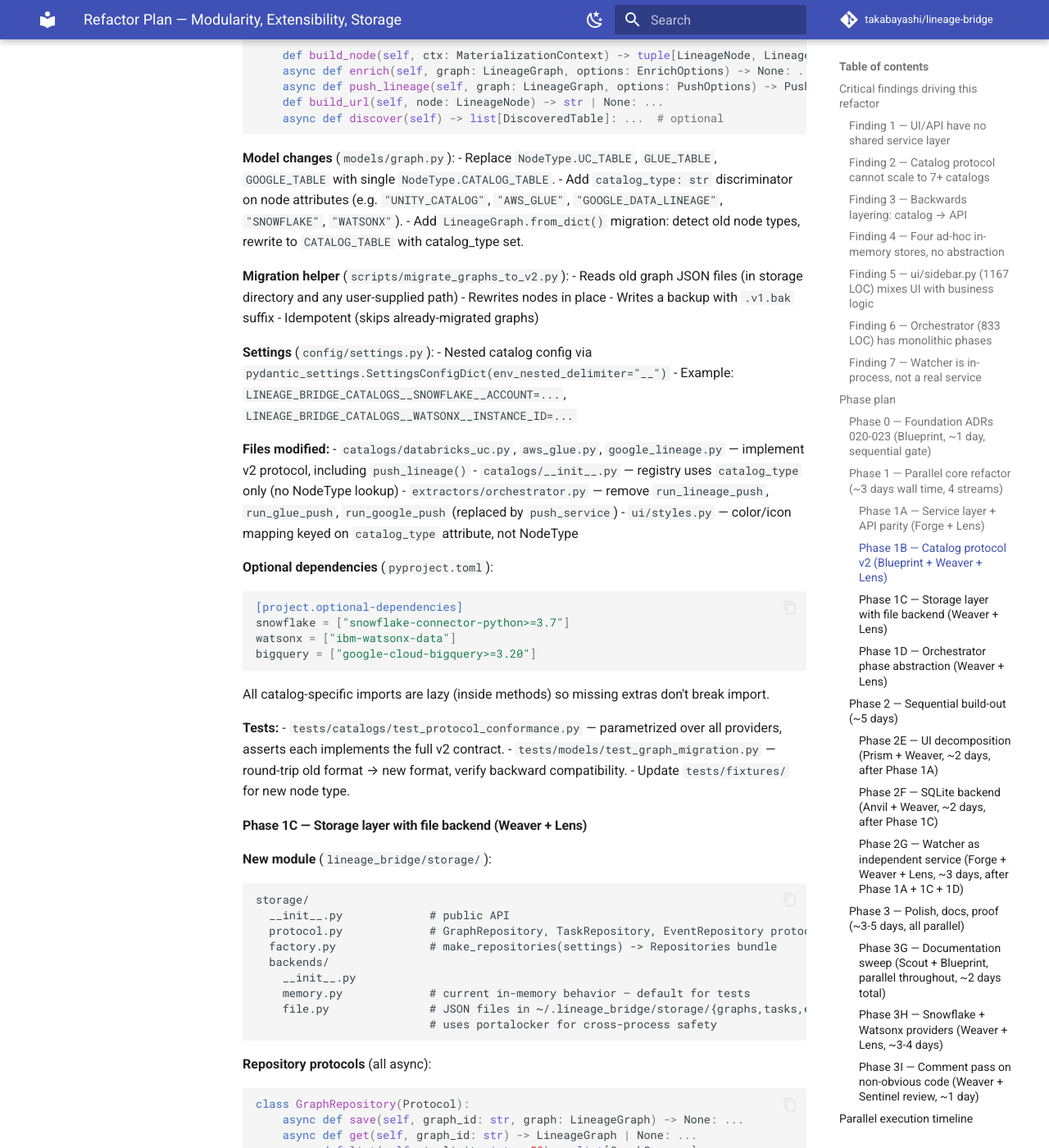
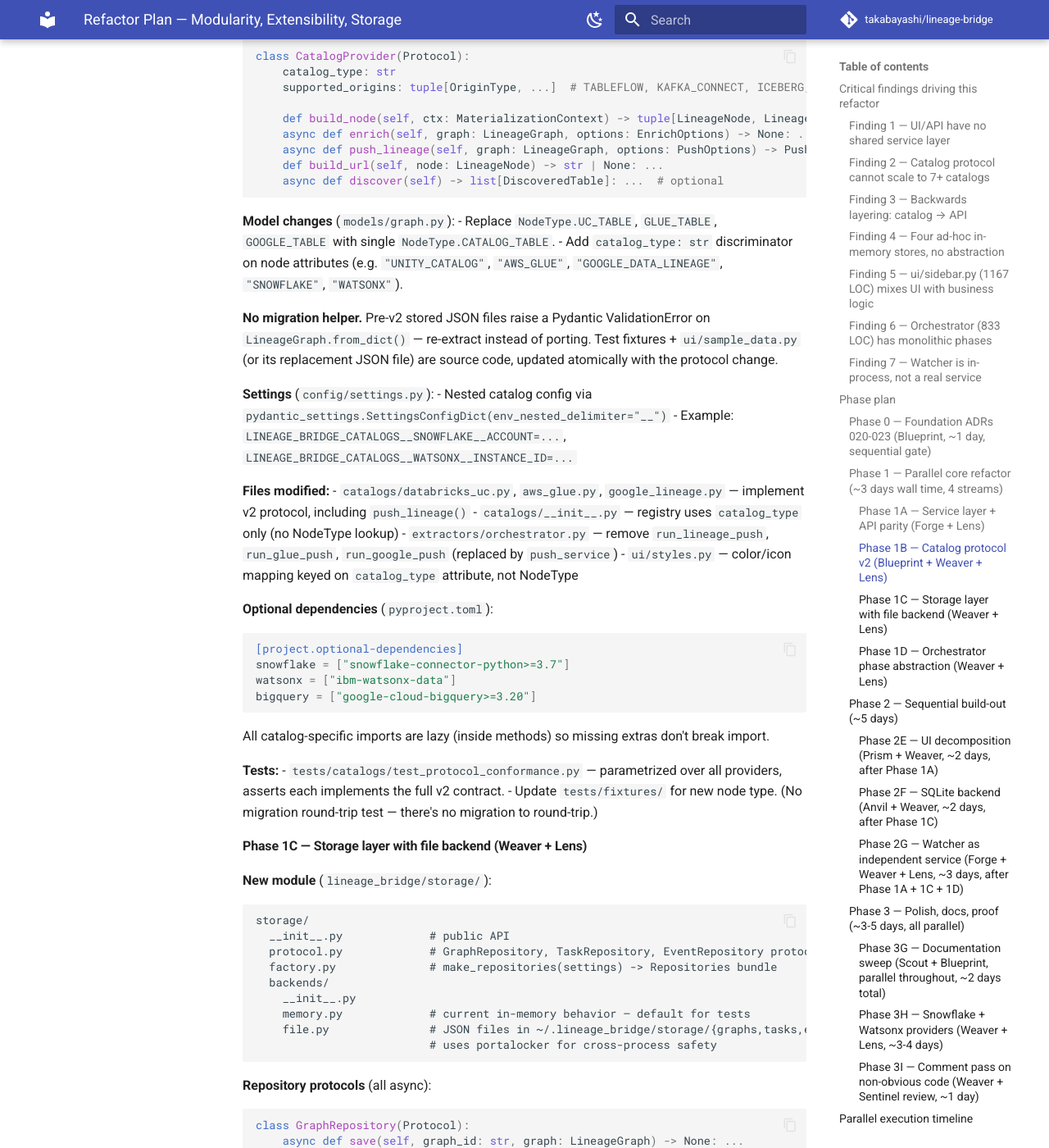
Before and after one commit to takabayashi/lineage-bridge, an MkDocs documentation site: the page built from docs/plan-refactor.md, in a window 1280 px wide and 1400 px high, scrolled down 4086 px. Shown: the whole window at 82% size. Built offline with MkDocs 1.6.1 and Material for MkDocs 9.7.7, drawn with Linux system fonts in a browser that asks for light colours; comment, search, counter and statistics services are not loaded; the version menu is left out; some of the changed text lies outside the part shown.

Commit message:
docs: drop migration helper from Phase 1B / ADR-021
LineageBridge has no production users, no stored-graph compatibility
surface to defend, and no promised stable JSON interchange format. The
~150 LOC migration helper (scripts/migrate_graphs_to_v2.py + LineageGraph
from_dict shim + storage/migrations/002_v1_to_v2_node_types.sql) was
defending data that doesn't exist.

Phase 1B is now a clean break: pre-v2 NodeType values (UC_TABLE,
GLUE_TABLE, GOOGLE_TABLE) are deleted. Loading a pre-v2 JSON file raises
a standard Pydantic enum-mismatch ValidationError. Test fixtures and
sample data get updated atomically with the protocol change since they
live in source.

If a real user with stored data ever appears, a one-shot rewriter is a
small follow-up PR.

Updated:
- docs/decisions.md ADR-021 — decision sentence + tradeoff + alternatives
  + files list (no scripts/migrate_graphs_to_v2.py)
- docs/plan-refactor.md — decisions baked in #1, Phase 0 ADR summary,
  Phase 1B Model changes + Migration helper sections + Tests, Phase 2F
  storage migration list, ASCII timeline label

Co-Authored-By: Claude Opus 4.7 <noreply@anthropic.com>

```diff
--- a/docs/plan-refactor.md
+++ b/docs/plan-refactor.md
@@ -13,7 +13,7 @@
 - No commit without Sentinel review.
 
 **Decisions baked in (from planning conversation, 2026-05-01):**
-1. Catalog protocol v2 is a **breaking change** with a one-shot migration helper for stored graphs.
+1. Catalog protocol v2 is a **clean breaking change** — no migration helper. Pre-v2 NodeType values are deleted; old JSON files raise a Pydantic ValidationError on load. Re-extract, don't port. (Revised 2026-05-01: original plan called for a `scripts/migrate_graphs_to_v2.py` rewriter; dropped after confirming no production users + no stable-interchange promise.)
 2. First production storage tier is **SQLite** (file backend default, sqlite for single-node prod). Postgres/S3 deferred.
 3. New catalogs to land after refactor: **Snowflake** (via Kafka Connect Sink) and **IBM Watsonx.data** (Iceberg origin).
 4. **Watcher becomes the third independent service** (alongside API and UI). Runs as its own process; UI and API both consume its state via the storage layer + a watcher control router. No more in-process thread inside Streamlit.
@@ -68,7 +68,7 @@ The watcher should be the **third peer service** alongside the API and UI: its o
 Write four ADRs to `docs/decisions.md` that freeze the contracts everyone else builds against. (Numbers shifted from the original 017–020 because ADRs 017–019 were taken on 2026-05-01 by the demo-credentials/upstream-chain/catalog-registration work.)
 
 - **ADR-020: Service layer between API/UI and orchestrator.** Defines `ExtractionRequest`, `EnrichmentRequest`, `PushRequest` Pydantic v2 models and the `services/extraction_service.py` API surface.
-- **ADR-021: Catalog protocol v2 (breaking).** New protocol methods, `MaterializationContext` discriminated union, collapsing per-catalog NodeTypes into `NodeType.CATALOG_TABLE` with a `catalog_type` attribute. Includes the migration helper for stored graphs. Supersedes ADR-006.
+- **ADR-021: Catalog protocol v2 (breaking, no migration).** New protocol methods, `MaterializationContext` discriminated union, collapsing per-catalog NodeTypes into `NodeType.CATALOG_TABLE` with a `catalog_type` attribute. No compat shim — old JSON fails Pydantic validation, re-extract. Supersedes ADR-006.
 - **ADR-022: Pluggable storage layer.** `Repository` protocol per entity, backends `memory`/`file`/`sqlite`, env-var-driven selection. Adds `WatcherRepository` to the protocol set (events, extraction history, control state).
 - **ADR-023: Watcher as independent service.** Watcher becomes its own deployable process (no longer a thread inside Streamlit). State persisted via `WatcherRepository`. New `services/watcher_service.py` exposes the engine as a library; CLI/daemon wrapper runs it long-lived; new `api/routers/watcher.py` exposes start/stop/status endpoints. UI becomes stateless about the watcher — it polls the API like any other client. Supersedes the in-process threading model from ADR-014.
 
@@ -121,13 +121,8 @@ class CatalogProvider(Protocol):
 **Model changes** (`models/graph.py`):
 - Replace `NodeType.UC_TABLE`, `GLUE_TABLE`, `GOOGLE_TABLE` with single `NodeType.CATALOG_TABLE`.
 - Add `catalog_type: str` discriminator on node attributes (e.g. `"UNITY_CATALOG"`, `"AWS_GLUE"`, `"GOOGLE_DATA_LINEAGE"`, `"SNOWFLAKE"`, `"WATSONX"`).
-- Add `LineageGraph.from_dict()` migration: detect old node types, rewrite to `CATALOG_TABLE` with catalog_type set.
 
-**Migration helper** (`scripts/migrate_graphs_to_v2.py`):
-- Reads old graph JSON files (in storage directory and any user-supplied path)
-- Rewrites nodes in place
-- Writes a backup with `.v1.bak` suffix
-- Idempotent (skips already-migrated graphs)
+**No migration helper.** Pre-v2 stored JSON files raise a Pydantic ValidationError on `LineageGraph.from_dict()` — re-extract instead of porting. Test fixtures + `ui/sample_data.py` (or its replacement JSON file) are source code, updated atomically with the protocol change.
 
 **Settings** (`config/settings.py`):
 - Nested catalog config via `pydantic_settings.SettingsConfigDict(env_nested_delimiter="__")`
@@ -150,8 +145,7 @@ All catalog-specific imports are lazy (inside methods) so missing extras don't b
 
 **Tests:**
 - `tests/catalogs/test_protocol_conformance.py` — parametrized over all providers, asserts each implements the full v2 contract.
-- `tests/models/test_graph_migration.py` — round-trip old format → new format, verify backward compatibility.
-- Update `tests/fixtures/` for new node type.
+- Update `tests/fixtures/` for new node type. (No migration round-trip test — there's no migration to round-trip.)
 
 #### Phase 1C — Storage layer with file backend (Weaver + Lens)
 
@@ -265,8 +259,7 @@ ui/sidebar/
 **Files added:**
 - `storage/backends/sqlite.py` — uses `aiosqlite`. Single-file DB at `~/.lineage_bridge/storage.db`.
 - `storage/migrations/` — schema migrations via simple version table (alembic is overkill for sqlite).
-- `storage/migrations/001_initial.sql` — `graphs`, `tasks`, `events` tables.
-- `storage/migrations/002_v1_to_v2_node_types.sql` — applies the catalog NodeType migration in-place for stored graphs.
+- `storage/migrations/001_initial.sql` — `graphs`, `tasks`, `events` tables. (No `002_v1_to_v2_node_types.sql` — Phase 1B is a clean break, not a migration; see ADR-021 revision.)
 
 **Files modified:**
 - `storage/factory.py` — register sqlite backend.
```
Also changed, not shown: other parts of docs/plan-refactor.md (+1 -1 lines), docs/decisions.md (+5 -5 lines).
